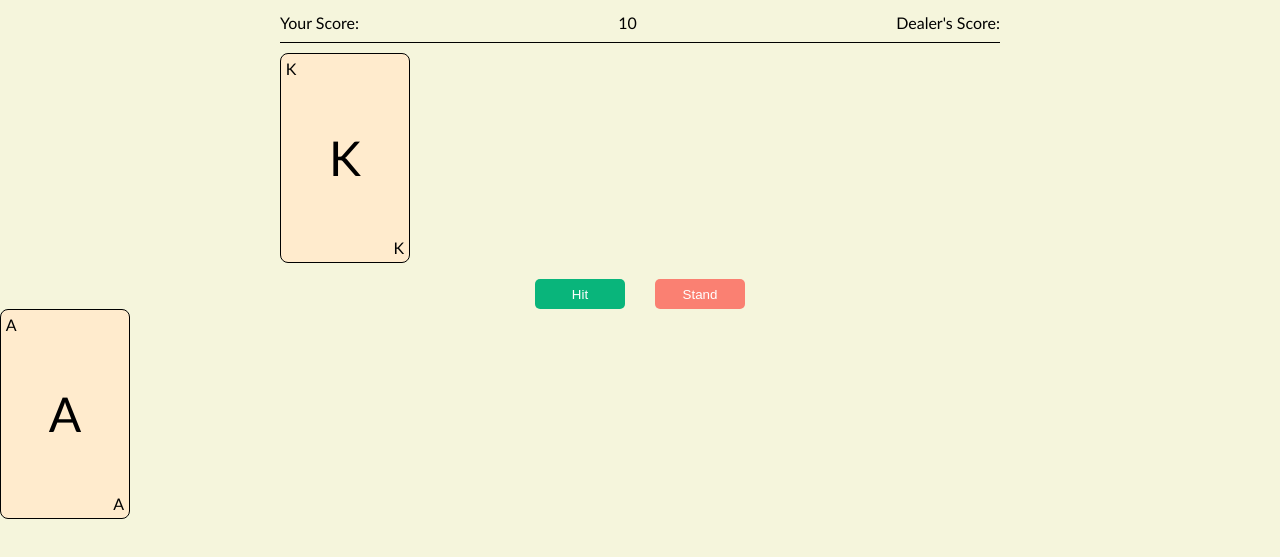
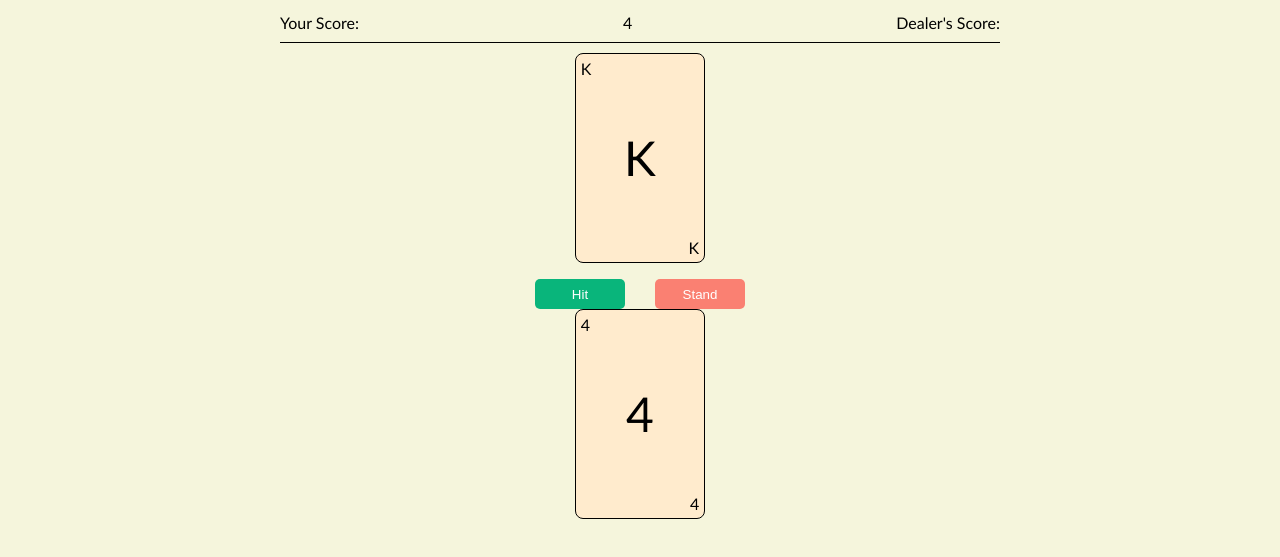
Before and after one commit to alexn62/Codeworks-Blackjack, a website: page index.html in a window 1280 px wide. Both pictures are taken after a click on the button "Hit". Shown: the part 33-590 px from the top of the page. Drawn offline with nearby package versions, Linux system fonts and the light colour scheme.

Commit message:
player cards

```diff
--- a/index.html
+++ b/index.html
@@ -18,7 +18,7 @@
 
         <div class="scoreboard">
             <p>Your Score:</p>
-            <p id="userScore">10</p>
+            <p id="userScore">0</p>
             <p>Dealer's Score:</p>
         </div>
         <div class="divider"></div>
@@ -34,8 +34,8 @@
             <button class="hitbtn" id="hit">Hit</button>
             <button class="standbtn">Stand</button>
         </div>
+        <div class="cards" id="playerCards"></div>
     </div>
-    <div class="cards" id="playerCards"></div>
 
 </body>
 
--- a/script.js
+++ b/script.js
@@ -1,28 +1,41 @@
-let counter = 0;
-const card = val => {
+
+let hearts = Array.from({length: 52}, (_, i)=> ((i%13)+1) === 1 ? "A" : ((i%13)+1) === 11 ? "J" : ((i%13)+1) === 12 ? "Q" : ((i%13)+1) === 13 ? "K" : ((i%13)+1).toString());
+console.log(JSON.stringify(hearts));
+
+let userScore = 0;
+
+const getVal = val => val === "A" ? 11 : val === "J" || val === "Q" || val === "K" ? 10 : parseInt(val);
+
+const card = () => {
+    if (hearts.length === 0){
+        return;
+    }
+    let random = Math.floor(Math.random() * (hearts.length));
+    let val = hearts[random];
+    hearts.splice(random, 1);
     let cornerVal = $("<div>");
     cornerVal.text(val);
-    cornerVal.addClass("cornerval");
+    cornerVal.addClass(`cornerval ${random > hearts.length / 2 ? 'red': 'black'}`);
 
     let centerVal = $("<div>");
     centerVal.text(val);
-    centerVal.addClass("centerval");
+    centerVal.addClass(`centerval ${random > hearts.length / 2 ? 'red': 'black'}`);
 
     let cornerValBottom = $("<div>");
     cornerValBottom.text(val);
-    cornerValBottom.addClass("cornervalbottom");
+    cornerValBottom.addClass(`cornervalbottom ${random > hearts.length / 2 ? 'red': 'black'}`);
 
 
 
     let card = $("<div>").addClass("card").html(cornerVal).append(centerVal).append(cornerValBottom);
-
-    counter++;
+    userScore+= getVal(val);
+    $("#userScore").text(userScore);
+    console.log(JSON.stringify(hearts));
     return card;
 }
 
 const getCard = () => {
-    $("#playerCards").append(card('A'));
-
+    $("#playerCards").append(card());
 }
 let hitBtn = document.getElementById("hit");
 hitBtn.addEventListener("click", getCard);
--- a/styles.css
+++ b/styles.css
@@ -83,18 +83,28 @@ h1 {
     background-color: blanchedalmond;
     height: 13rem;
     width: 8rem;
-     min-width: 3rem;
+    min-width: 8rem;
     border: 1px solid black;
     border-radius: .5rem;
     display: flex;
+    margin-right: .5rem;
+    margin-left: .5rem;
+ }
 
+ .black{
+     color: black;
+ }
+ .red{
+     color: red;
  }
 
    .cards{
      display: flex;
      flex-direction: row;
-     align-content: center;
-     max-width: 35em;
+     justify-content: center;
+     /* max-width: 32rem; */
+     overflow-x: auto;
+     overflow-y: hidden;
   }
 
  .cornerval{
```
Lines whose indentation alone changed are shown as unchanged.
